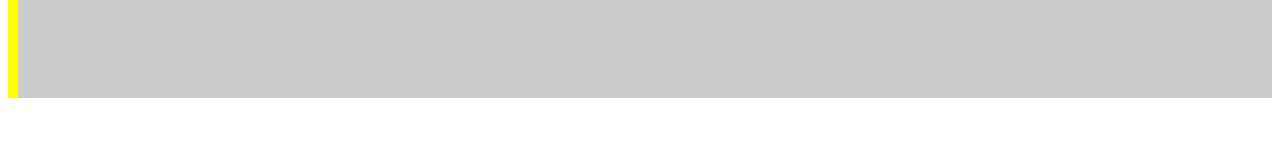
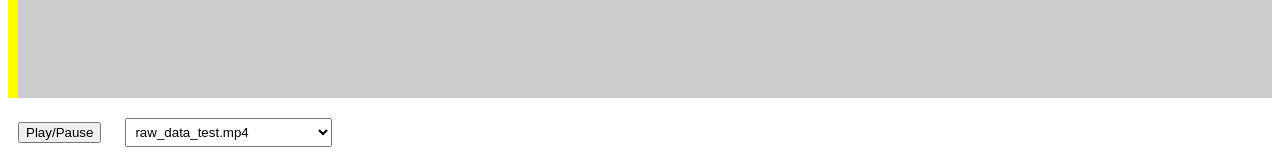
Before and after one commit to int-brain-lab/qcapp, a plain HTML site: page index.html in a window 1280 px wide. Shown: the part 721-888 px from the top of the page. Before the commit the page ends 827 px from the top, so only its background shows below. Drawn offline with nearby package versions, Linux system fonts and the light colour scheme.

Commit message:
Add video tests

```diff
--- a/index.html
+++ b/index.html
@@ -10,7 +10,7 @@
 
     <video id="video">
         <!-- <source src="https://ibl.flatironinstitute.org/resources/raw_data_test.mp4" type="video/mp4"> -->
-        <source src="raw_data_test.mp4" type="video/mp4">
+        <source src="videos/raw_data_test.mp4" type="video/mp4">
     </video>
 
     <div id="control">
@@ -18,6 +18,15 @@
         <div id="bar"></div>
     </div>
 
+    <div id="buttons">
+        <button onclick="playPause();">Play/Pause</button>
+        <select id="selector" onchange="videoChanged();">
+            <option value="raw_data_test.mp4" selected>raw_data_test.mp4</option>
+            <option value="raw_data_test_bit_rate.webm">raw_data_test_bit_rate.webm</option>
+            <option value="raw_ephys_crf30.mp4">raw_ephys_crf30.mp4</option>
+        </select>
+    </div>
+
 </body>
 
 </html>
--- a/scripts/scripts.js
+++ b/scripts/scripts.js
@@ -46,8 +46,6 @@ function throttle(func, wait, options) {
 
 
 
-
-
 /*************************************************************************************************/
 /*  Video playback                                                                              */
 /*************************************************************************************************/
@@ -84,12 +82,29 @@ function updateBuffered() {
 function setVideoTime(x) {
     const video = document.querySelector("#video");
     let t = video.duration * x;
-    // video.pause();
-    // console.log(t.toString());
-    // video.currentTime = t.toString();
-    video.fastSeek(t);
-    // video.play();
+    video.currentTime = t.toString();
 };
+
+
+
+/*************************************************************************************************/
+/*  Callbacks                                                                                    */
+/*************************************************************************************************/
+
+function playPause(ev) {
+    const video = document.querySelector("#video");
+    video.paused ? video.play() : video.pause();
+}
+
+
+
+function videoChanged(ev) {
+    const selector = document.querySelector("#selector");
+
+    const video = document.querySelector("#video");
+    video.src = "videos/" + selector.value;
+}
+
 
 
 
--- a/styles/styles.css
+++ b/styles/styles.css
@@ -35,3 +35,16 @@
     background-color: #ff0;
     cursor: pointer;
 }
+
+#buttons {
+    margin: 20px 10px;
+}
+
+#buttons select {
+    margin: 0 20px;
+    padding: 5px;
+}
+
+#buttons option {
+    padding: 5px;
+}
```
